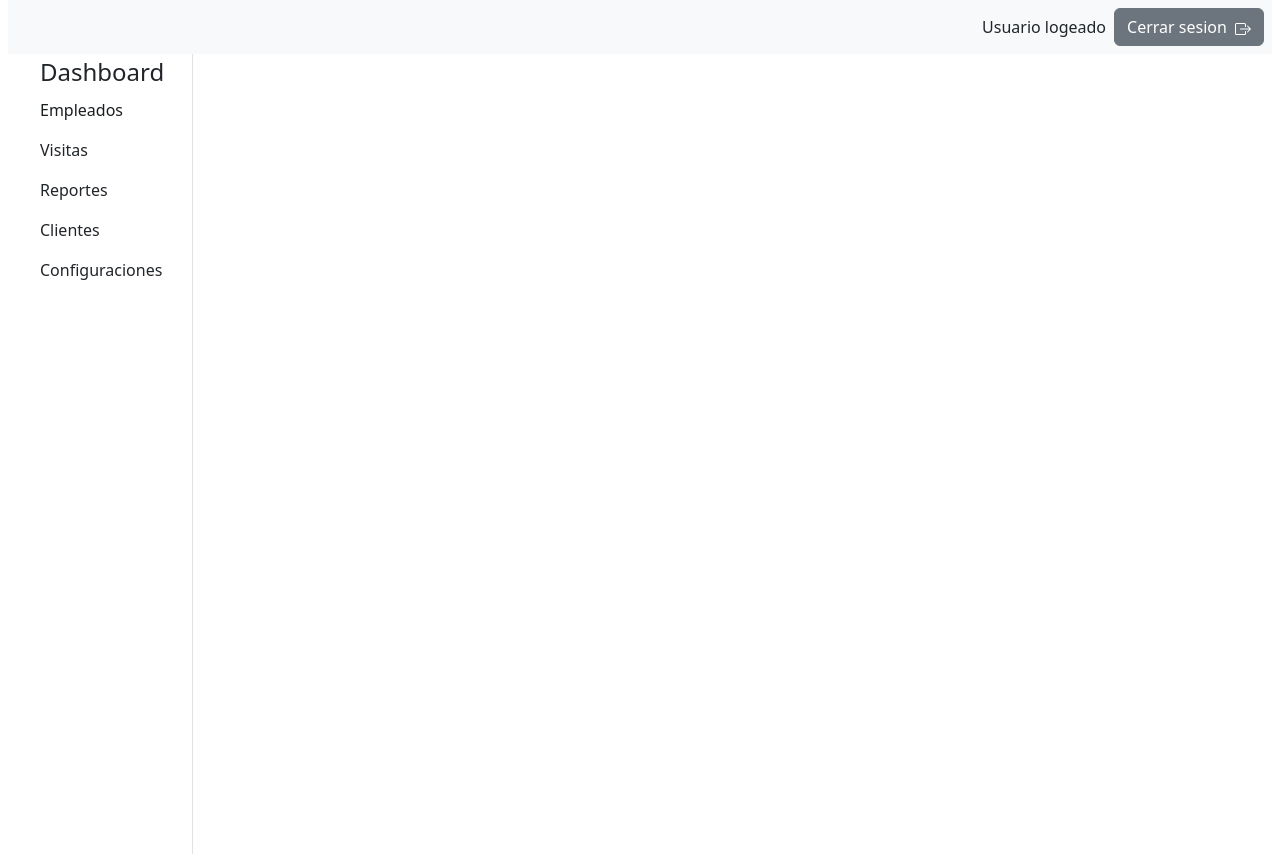
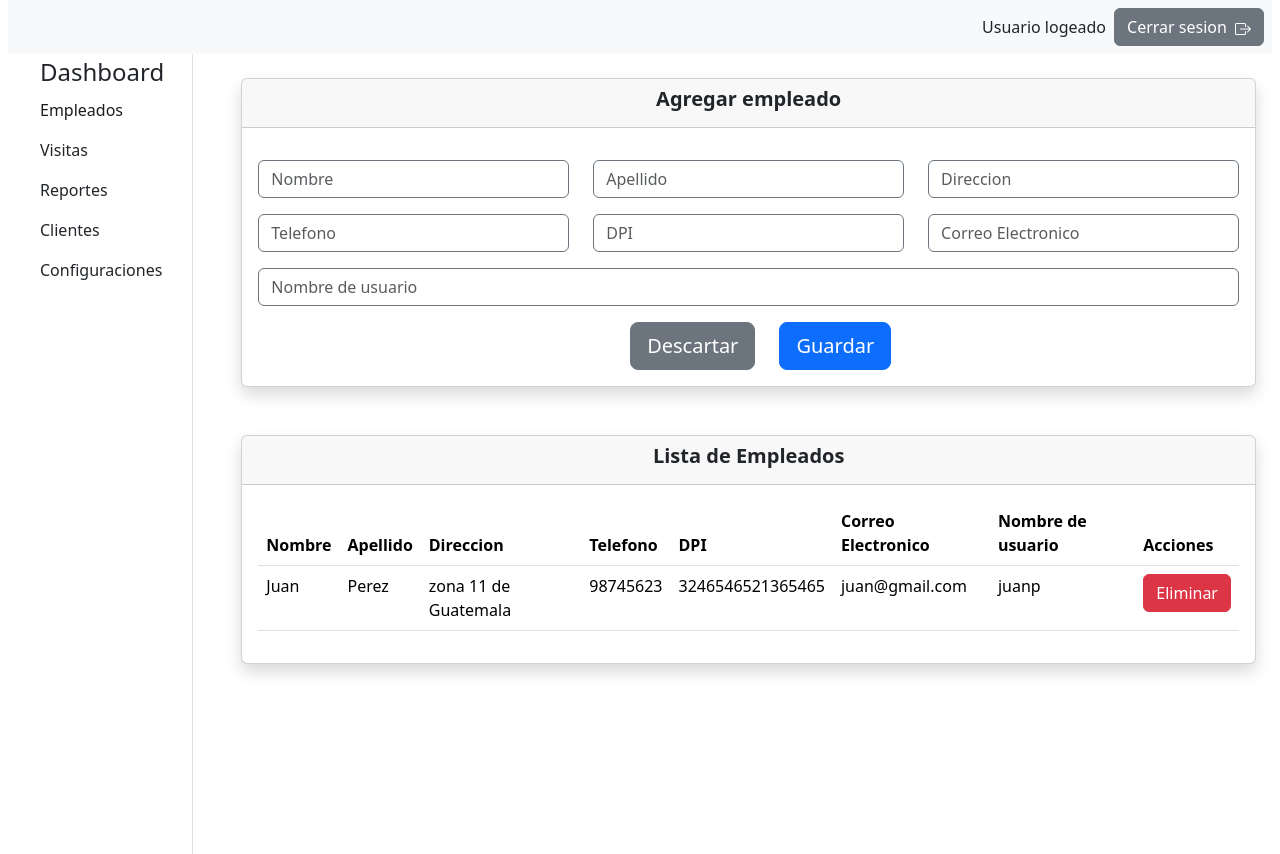
Before and after one commit to Dennis-18/visitas-web-app, a Next.js app: page /dashboard in a window 1280 px wide. Both pictures are taken after a click on the button "Empleados". Built offline with nearby package versions, Linux system fonts and the light colour scheme.

Commit message:
Empleados crud

```diff
--- /dev/null
+++ b/components/clientes/clientes.js
@@ -0,0 +1,7 @@
+export default function Clientes() {
+    return (
+        <>
+            <div>Hello world from clientes</div>
+        </>
+    )
+}
--- /dev/null
+++ b/components/configuraciones/configuraciones.js
@@ -0,0 +1,7 @@
+export default function Configuraciones() {
+    return (
+        <>
+            <div>Hello world from configuraciones</div>
+        </>
+    )
+}
--- /dev/null
+++ b/components/empleados/borrar-empleado-modal.js
@@ -0,0 +1,20 @@
+import {Modal, Button} from "react-bootstrap";
+
+export default function BorrarEmpleadoModal({showModal, setShowModal, nombreEmpleado, idEmpleado}) {
+    return (
+        <Modal show={showModal}>
+            <Modal.Header>
+                <Modal.Title>Eliminar empleado</Modal.Title>
+            </Modal.Header>
+            <Modal.Body>
+                <div className="mb-3">
+                    <span>{`Estas seguro de eliminar al empleado: ${nombreEmpleado}`}</span>
+                </div>
+                <div className="d-flex justify-content-center">
+                    <Button variant="secondary" className="me-3" onClick={() => setShowModal(false)}>Cancelar</Button>
+                    <Button variant="danger" onClick={() => setShowModal(false)}>Eliminar</Button>
+                </div>
+            </Modal.Body>
+        </Modal>
+    )
+}
--- /dev/null
+++ b/components/empleados/empleados.js
@@ -0,0 +1,77 @@
+import {Row, Col, Card, FormControl, Button} from "react-bootstrap";
+import React, {useState} from "react";
+import BorrarEmpleadoModal from "./borrar-empleado-modal";
+export default function Empleados() {
+    const [showDeleteModal, setShowDeleteModal] = useState(false);
+    const [nombreEmpleado, setNombreEmpleado] = useState();
+    const [idEmpleado, setIdEmpleado] = useState();
+    return (
+        <div className="vh-100 p-4">
+            <Card className="mb-5 shadow">
+                <Card.Header>
+                    <Card.Title className="text-center fw-bolder">Agregar empleado</Card.Title>
+                </Card.Header>
+                <Card.Body>
+                    <Row className="my-3">
+                        <Col><FormControl type="text" placeholder="Nombre" className="border border-secondary"></FormControl></Col>
+                        <Col><FormControl type="text" placeholder="Apellido" className="border border-secondary"></FormControl></Col>
+                        <Col><FormControl type="text" placeholder="Direccion" className="border border-secondary"></FormControl></Col>
+                    </Row>
+                    <Row className="my-3">
+                        <Col><FormControl type="text" placeholder="Telefono" className="border border-secondary"></FormControl></Col>
+                        <Col><FormControl type="text" placeholder="DPI" className="border border-secondary"></FormControl></Col>
+                        <Col><FormControl type="text" placeholder="Correo Electronico" className="border border-secondary"></FormControl></Col>
+                    </Row>
+                    <Row className="my-3">
+                        <Col><FormControl type="text" placeholder="Nombre de usuario" className="border border-secondary"></FormControl></Col>
+                    </Row>
+                    <Row>
+                        <Col className="d-flex justify-content-center">
+                            <Button variant="secondary" className="mx-4" size="lg">Descartar</Button>
+                            <Button size="lg">Guardar</Button>
+                        </Col>
+                    </Row>
+
+                </Card.Body>
+            </Card>
+            <Card className="mt-5 shadow">
+                <Card.Header>
+                    <Card.Title className="fw-bolder text-center">Lista de Empleados</Card.Title>
+                </Card.Header>
+                <Card.Body>
+                    <table className="table">
+                        <thead>
+                        <tr className="fw-bolder">
+                            <td>Nombre</td>
+                            <td>Apellido</td>
+                            <td>Direccion</td>
+                            <td>Telefono</td>
+                            <td>DPI</td>
+                            <td>Correo Electronico</td>
+                            <td>Nombre de usuario</td>
+                            <td>Acciones</td>
+                        </tr>
+                        </thead>
+                        <tbody>
+                            <tr>
+                                <td>Juan</td>
+                                <td>Perez</td>
+                                <td>zona 11 de Guatemala</td>
+                                <td>98745623</td>
+                                <td>3246546521365465</td>
+                                <td>juan@gmail.com</td>
+                                <td>juanp</td>
+                                <td><Button variant="danger" onClick={() => {
+                                    setShowDeleteModal(true);
+                                    setNombreEmpleado("Juan");
+                                    setIdEmpleado("1")
+                                }}>Eliminar</Button></td>
+                            </tr>
+                        </tbody>
+                    </table>
+                </Card.Body>
+            </Card>
+            <BorrarEmpleadoModal showModal={showDeleteModal} setShowModal={setShowDeleteModal} nombreEmpleado={nombreEmpleado} idEmpleado={idEmpleado}></BorrarEmpleadoModal>
+        </div>
+    )
+}
--- /dev/null
+++ b/components/reportes/reportes.js
@@ -0,0 +1,7 @@
+export default function Reportes(){
+    return(
+        <>
+            <div>Hello world from reportes</div>
+        </>
+    )
+}
--- /dev/null
+++ b/components/visitas/visitas.js
@@ -0,0 +1,8 @@
+
+export default function Visitas() {
+    return (
+        <>
+            <div>hello world from visitas</div>
+        </>
+    )
+}
--- a/pages/dashboard.js
+++ b/pages/dashboard.js
@@ -3,6 +3,12 @@ import Sidebar from "../components/sidebar";
 import {Row, Col, Card} from "react-bootstrap";
 import DasbhoardCards from "../components/dashboard/dasbhoard-cards";
 import React, {useState, useEffect} from "react";
+import Empleados from "../components/empleados/empleados";
+import Visitas from "../components/visitas/visitas";
+import Reportes from "../components/reportes/reportes";
+import Clientes from "../components/clientes/clientes";
+import Configuraciones from "../components/configuraciones/configuraciones";
+
 
 export default function Dashboard() {
     const Options = {
@@ -31,6 +37,21 @@ export default function Dashboard() {
                         {option === Options.Dashboard && (
                             <DasbhoardCards />
                         )}
+                        {option === Options.Empleados && (
+                            <Empleados ></Empleados>
+                        )}
+                        {option === Options.Visitas && (
+                            <Visitas></Visitas>
+                        )}
+                        {option === Options.Reportes && (
+                            <Reportes></Reportes>
+                        )}
+                        {option === Options.Clientes && (
+                            <Clientes ></Clientes>
+                        )}
+                        {option === Options.Configuraciones && (
+                            <Configuraciones></Configuraciones>
+                        )}
                     </Col>
                 </Row>
 
```
